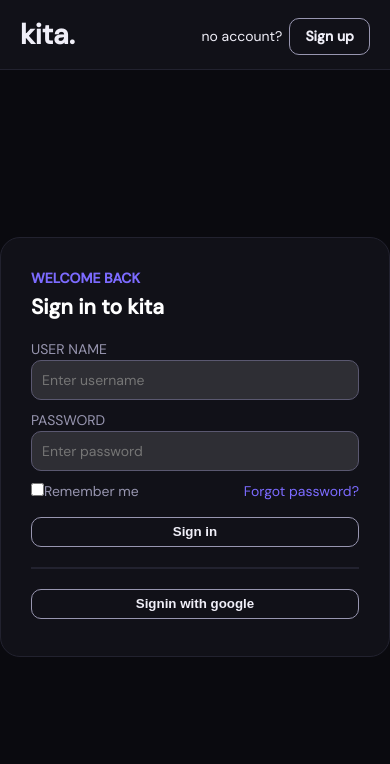
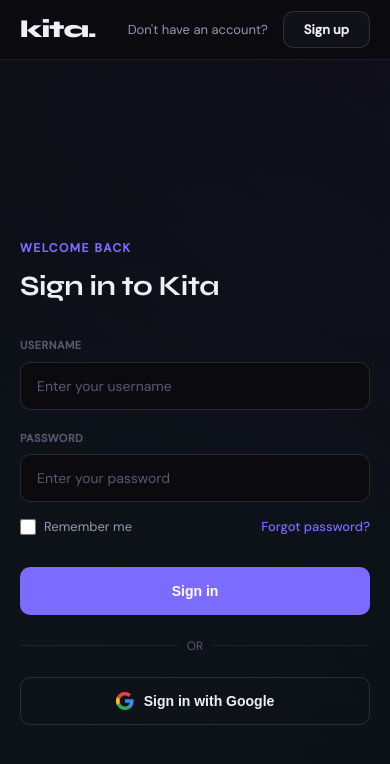
Before and after one commit to nathanielpanis31/Kita, a React (Vite) app in the folder kita-web/: page /login in a window 390 px wide. Shown: the top 764 px of the page. Built offline with nearby package versions, Linux system fonts and the light colour scheme.

Commit message:
fix the login/register UI

```diff
--- a/kita-web/src/page/login-register/login-register.css
+++ b/kita-web/src/page/login-register/login-register.css
@@ -2,205 +2,261 @@
 .loginRegisterHeader {
     display: flex;
     justify-content: space-between;
-    width: 100vw;
-    height: 70px;
-    background-color: var(--bg2);
-    padding: 14px 20px 0 20px;
-    border-bottom: 1px solid var(--bg4);
-    position: sticky;
-    top: 0;
+    align-items: center;
+    width: 100%;
+    height: 60px;
+    background-color: var(--bg);
+    padding: 0 40px;
+    border-bottom: 1px solid var(--border);
+}
+
+.loginRegisterHeader h1 {
+    font-family: var(--font-head);
+    font-size: 24px;
+    font-weight: 800;
+    letter-spacing: -1px;
+    color: var(--text);
 }
 
 .signup {
     display: flex;
     align-items: center;
-    margin-bottom: 10px;
-    gap: 7px;
+    gap: 15px;
+}
+
+.signup p {
+    color: var(--text2);
+    font-size: 13px;
 }
 
 .signup-btn {
-    border: 1px solid var(--text2);
-    border-radius: 10px;
-    padding: 7px 15px;
-    font-weight: bold;
+    border: 1px solid var(--border2);
+    border-radius: var(--radius-sm);
+    padding: 8px 20px;
+    font-weight: 600;
+    font-size: 13px;
+    transition: all 0.2s ease;
+    background: var(--bg2);
 }
 
 .signup-btn:hover {
-    border: 1px solid var(--accent);
+    border-color: var(--accent);
     color: var(--accent);
+    transform: translateY(-1px);
 }
 
-.signup-btn:active {
-    border: 1px solid var(--text2);
-    color: var(--text2);
-}
-
-/* LOGIN CARD CSS */
-.login{
+/* AUTH PAGES LAYOUT */
+.auth-page {
     display: flex;
     align-items: center;
     justify-content: center;
-    height: calc(100vh - 70px);
+    min-height: 100vh;
+    padding-top: 20px;
+    padding-bottom: 20px;
+    background: radial-gradient(circle at top right, rgba(124, 107, 255, 0.05), transparent),
+                radial-gradient(circle at bottom left, rgba(45, 212, 191, 0.05), transparent);
 }
 
-.login-card {
+.auth-card {
     background-color: var(--bg2);
-    border: 1px solid var(--bg4);
-    height: 420px;
-    width: 400px;
-    border-radius: 20px;
-    padding: 30px;
-    margin-bottom: 20px;
+    border: 1px solid var(--border);
+    width: 100%;
+    max-width: 420px;
+    border-radius: var(--radius);
+    padding: 40px;
+    box-shadow: 0 20px 40px rgba(0,0,0,0.3);
+    animation: fadeUp 0.5s ease-out;
 }
 
-.loginCardHeadings {
-    display: flex;
-    flex-direction: column;
-    gap:3px;
+.auth-card h4 {
+    color: var(--accent);
+    font-size: 12px;
+    font-weight: 700;
+    letter-spacing: 1.5px;
+    margin-bottom: 8px;
+    text-transform: uppercase;
 }
 
-.loginCardHeadings h2 {color: white;}
-.loginCardHeadings h4 {color: var(--accent);}
-
-
-.inputs {
-    margin-top: 15px;
-    display: flex;
-    flex-direction: column;
-    gap: 10px;
-    color: var(--text2);
+.auth-card h2 {
+    font-family: var(--font-head);
+    font-size: 28px;
+    font-weight: 700;
+    margin-bottom: 30px;
+    letter-spacing: -0.5px;
 }
 
-.usernameInput, .passwordInput {
-    width: 100%;
-    height: 40px;
-    background-color: var(--border2);
-    padding-left: 10px;
-    border-radius: 10px;
-    border: 1px solid var(--text3);
-    color: var(--text);
-}
-
-.remember-forgot {
-    margin-top: 10px;
-    display: flex;
-    justify-content: space-between;
-    color: var(--text2);
-}
-
-.forgot-password{
-    color: var(--accent);
-}
-
-.forgot-password:hover {
-    color: var(--text2);
-}
-
-.rememberme input[type="checkbox"] {
-    cursor: pointer;
-    accent-color: var(--accent);
-}
-
-.button {
-    margin-top: 15px;
+/* FORM STYLING */
+.auth-form {
     display: flex;
     flex-direction: column;
     gap: 20px;
 }
 
-.signin:hover, .google:hover {
-    background-color: var(--bg3);
+.form-group {
+    display: flex;
+    flex-direction: column;
+    gap: 8px;
 }
 
-.signin:active, .google:active {
-    background-color: var(--bg4);
+.form-group label {
+    font-size: 11px;
+    font-weight: 700;
+    color: var(--text3);
+    letter-spacing: 0.5px;
 }
 
-.signin, .google {
+.form-group input {
     width: 100%;
-    height: 30px;
-    background-color: var(--bg2);
-    border: 1px solid var(--text2);
-    border-radius: 10px;
+    height: 48px;
+    background-color: var(--bg);
+    border: 1px solid var(--border2);
+    border-radius: var(--radius-sm);
+    padding: 0 16px;
     color: var(--text);
-    font-weight: bold;
+    font-size: 14px;
+    transition: all 0.2s ease;
 }
 
+.form-group input:focus {
+    outline: none;
+    border-color: var(--accent);
+    box-shadow: 0 0 0 4px var(--button-focus);
+}
 
+.form-group input::placeholder {
+    color: var(--text3);
+}
 
-/* REGISTER CARD CSS */
-.register{
+/* HELPERS */
+.remember-forgot {
+    display: flex;
+    justify-content: space-between;
+    align-items: center;
+    font-size: 13px;
+    color: var(--text2);
+    margin-top: -5px;
+}
+
+.checkbox-group {
+    display: flex;
+    align-items: center;
+    gap: 8px;
+    cursor: pointer;
+}
+
+.checkbox-group input {
+    width: 16px;
+    height: 16px;
+    accent-color: var(--accent);
+    cursor: pointer;
+}
+
+.forgot-password {
+    color: var(--accent);
+    font-weight: 500;
+    transition: color 0.2s ease;
+}
+
+.forgot-password:hover {
+    color: var(--accent2);
+}
+
+/* BUTTONS */
+.auth-buttons {
+    display: flex;
+    flex-direction: column;
+    gap: 12px;
+    margin-top: 10px;
+}
+
+.btn-primary {
+    width: 100%;
+    height: 48px;
+    background-color: var(--accent);
+    color: white;
+    border: none;
+    border-radius: var(--radius-sm);
+    font-weight: 700;
+    font-size: 14px;
+    cursor: pointer;
+    transition: all 0.2s ease;
+}
+
+.btn-primary:hover {
+    background-color: var(--accent2);
+    transform: translateY(-1px);
+    box-shadow: 0 4px 12px rgba(124, 107, 255, 0.3);
+}
+
+.btn-secondary {
+    width: 100%;
+    height: 48px;
+    background-color: transparent;
+    color: var(--text);
+    border: 1px solid var(--border2);
+    border-radius: var(--radius-sm);
+    font-weight: 600;
+    font-size: 14px;
+    cursor: pointer;
     display: flex;
     align-items: center;
     justify-content: center;
-    height: calc(100vh - 70px);
-    margin-top: 40px;
-    margin-bottom: 40px;
+    gap: 10px;
+    transition: all 0.2s ease;
 }
 
-.register h2 {color: white;}
-.register h4 { color: var(--accent);}
-
-.register-card {
-    background-color: var(--bg2);
-    border: 1px solid var(--bg4);
-    height: 550px;
-    width: 400px;
-    border-radius: 20px;
-    padding: 30px;
+.btn-secondary:hover {
+    background-color: var(--bg3);
+    border-color: var(--text3);
 }
 
-.loginCardHeadings {
+.auth-divider {
     display: flex;
-    flex-direction: column;
-    gap:3px;
+    align-items: center;
+    text-align: center;
+    color: var(--text3);
+    font-size: 12px;
+    margin: 10px 0;
 }
 
-.register-input {
-    margin-top: 15px;
-    display: flex;
-    flex-direction: column;
-    gap: 10px;
-    color: var(--text2);
+.auth-divider::before,
+.auth-divider::after {
+    content: '';
+    flex: 1;
+    border-bottom: 1px solid var(--border);
 }
 
-.register-input input{
-    width: 100%;
-    height: 40px;
-    background-color: var(--border2);
-    padding-left: 10px;
-    border-radius: 10px;
-    border: 1px solid var(--text3);
-    color: var(--text);
+.auth-divider span {
+    padding: 0 10px;
 }
 
+/* REGISTER SPECIFIC */
 .terms-policy {
+    font-size: 12px;
+    color: var(--text2);
     display: flex;
-    flex-direction: row;
+    gap: 8px;
+    line-height: 1.4;
 }
 
-.terms-policy input[type="checkbox"] {
-    width: auto;
-    height: auto;
-    accent-color: var(--accent);
-    cursor: pointer;
-    margin-right: 5px;
-    margin-left: 2px;
+.terms-policy input {
+    margin-top: 2px;
 }
 
-.register-button {
-    margin-top: 15px;
-    display: flex;
-    flex-direction: column;
-    gap: 20px;
+.terms-policy a {
+    color: var(--accent);
+    font-weight: 500;
 }
 
-.register-google {
-    width: 100%;
-    height: 30px;
-    background-color: var(--bg2);
-    border: 1px solid var(--text2);
-    border-radius: 10px;
-    color: var(--text);
-    font-weight: bold;
+@media (max-width: 480px) {
+    .auth-card {
+        padding: 30px 20px;
+        border: none;
+        box-shadow: none;
+        background: transparent;
+    }
+
+    .loginRegisterHeader {
+        padding: 0 20px;
+    }
 }
--- a/kita-web/src/page/login-register/login.jsx
+++ b/kita-web/src/page/login-register/login.jsx
@@ -5,80 +5,88 @@
 import { useNavigate } from "react-router-dom";
 
 function Login() {
-
-        const [userName, setUserName] = useState()
-        const [registerPassword, setPassword] = useState()
+    const [userName, setUserName] = useState('')
+    const [registerPassword, setPassword] = useState('')
     const navigate = useNavigate()
 
     const handleSubmit = (e) => {
         e.preventDefault()
-            axios.post('http://localhost:3001/api/login',{userName, registerPassword})
+        axios.post('http://localhost:3001/api/login', { userName, registerPassword })
             .then(result => {
-                console.log(result)
-                if(result.data === "Success") {
+                if (result.data === "Success") {
                     navigate('/dashboard')
                 }
-
             })
             .catch(err => console.log(err))
-
     }
 
-    return(
-        <>
-
-            <div className="loginRegisterHeader">
+    return (
+        <div className="auth-container">
+            <header className="loginRegisterHeader">
                 <h1>kita.</h1>
-
                 <div className="signup">
-                    <p>no account?</p>
+                    <p>Don't have an account?</p>
                     <Link to="/register" className="signup-btn">Sign up</Link>
                 </div>
+            </header>
+
+            <main className="auth-page">
+                <div className="auth-card">
+                    <div className="auth-header">
+                        <h4>Welcome back</h4>
+                        <h2>Sign in to Kita</h2>
                     </div>
 
-            <div className="login">
-                <div className="login-card">
-                    <div className="loginCardHeadings">
-                        <h4>WELCOME BACK</h4>
-                        <h2>Sign in to kita</h2>
+                    <form className="auth-form" onSubmit={handleSubmit}>
+                        <div className="form-group">
+                            <label htmlFor="userName">USERNAME</label>
+                            <input
+                                type="text"
+                                id="userName"
+                                placeholder="Enter your username"
+                                onChange={(e) => setUserName(e.target.value)}
+                                required
+                            />
                         </div>
 
-                    <form onSubmit={handleSubmit}>
-                    <div className="register-input">
-                        <div className="register-userName">
-                            <label htmlFor="userName">USER NAME</label><br />
-                            <input type="text" name="userName" placeholder="Enter username" onChange={(e) => setUserName(e.target.value)} required />
-                        </div>
-
-                        <div className="register-password">
-                            <label htmlFor="registerPassword">PASSWORD</label><br />
-                            <input type="password" name="registerPassword" placeholder="Enter password" onChange={(e) => setPassword(e.target.value)} required/>
-                        </div>
+                        <div className="form-group">
+                            <label htmlFor="password">PASSWORD</label>
+                            <input
+                                type="password"
+                                id="password"
+                                placeholder="Enter your password"
+                                onChange={(e) => setPassword(e.target.value)}
+                                required
+                            />
                         </div>
 
                         <div className="remember-forgot">
-                        <div className="rememberme">
-                            <input type="checkbox" id="remember" name="remember" />
-                            <label htmlFor="remember">Remember me</label>
+                            <label className="checkbox-group">
+                                <input type="checkbox" id="remember" />
+                                <span>Remember me</span>
+                            </label>
+                            <a href="#" className="forgot-password">Forgot password?</a>
                         </div>
 
-                        <div className="forgot-password">
-                            <a href="#">Forgot password?</a>
+                        <div className="auth-buttons">
+                            <button type="submit" className="btn-primary">Sign in</button>
+                            <div className="auth-divider">
+                                <span>OR</span>
                             </div>
-                    </div>
-
-                    <div className="button">
-                        <button type="submit" className="signin">Sign in</button>
-                        <hr />
-                        <button className="google">Signin with google</button>
+                            <button type="button" className="btn-secondary">
+                                <svg width="18" height="18" viewBox="0 0 18 18">
+                                    <path fill="#4285F4" d="M17.64 9.2c0-.63-.06-1.25-.16-1.84H9v3.49h4.84a4.14 4.14 0 0 1-1.8 2.71v2.26h2.91a8.78 8.78 0 0 0 2.69-6.62z"/>
+                                    <path fill="#34A853" d="M9 18c2.43 0 4.47-.8 5.96-2.18l-2.91-2.26c-.8.54-1.83.86-3.05.86-2.34 0-4.33-1.58-5.04-3.71H.95v2.33A9 9 0 0 0 9 18z"/>
+                                    <path fill="#FBBC05" d="M3.96 10.71a5.4 5.4 0 0 1 0-3.42V4.96H.95a9 9 0 0 0 0 8.08l3.01-2.33z"/>
+                                    <path fill="#EA4335" d="M9 3.58c1.32 0 2.5.45 3.44 1.35l2.58-2.58A8.96 8.96 0 0 0 9 0 9 9 0 0 0 .95 4.96l3.01 2.33c.71-2.13 2.7-3.71 5.04-3.71z"/>
+                                </svg>
+                                Sign in with Google
+                            </button>
                         </div>
                     </form>
-
                 </div>
+            </main>
         </div>
-
-
-        </>
     )
 }
 
--- a/kita-web/src/page/login-register/register.jsx
+++ b/kita-web/src/page/login-register/register.jsx
@@ -5,75 +5,105 @@
 import { useNavigate } from "react-router-dom";
 
 function Register() {
-
-    const [fullName, setFullName] = useState()
-    const [userName, setUserName] = useState()
-    const [registerPassword, setPassword] = useState()
-    const [registerConfirmPassword, setConfirmPassword] = useState()
+    const [fullName, setFullName] = useState('')
+    const [userName, setUserName] = useState('')
+    const [registerPassword, setPassword] = useState('')
+    const [registerConfirmPassword, setConfirmPassword] = useState('')
     const navigate = useNavigate()
 
     const handleSubmit = (e) => {
         e.preventDefault()
-        axios.post('http://localhost:3001/api/register', {fullName, userName, registerPassword, registerConfirmPassword})
-        .then(result => {console.log(result)
+        axios.post('http://localhost:3001/api/register', {
+            fullName,
+            userName,
+            registerPassword,
+            registerConfirmPassword
+        })
+        .then(result => {
+            console.log(result)
             navigate('/login')
         })
         .catch(err => console.log(err))
-
     }
 
     return (
-        <>
-        <div className="loginRegisterHeader">
+        <div className="auth-container">
+            <header className="loginRegisterHeader">
                 <h1>kita.</h1>
-
                 <div className="signup">
-                <p>already have an account?</p>
+                    <p>Already have an account?</p>
                     <Link to="/login" className="signup-btn">Sign in</Link>
                 </div>
+            </header>
+
+            <main className="auth-page">
+                <div className="auth-card">
+                    <div className="auth-header">
+                        <h4>Get Started</h4>
+                        <h2>Create your account</h2>
                     </div>
 
-
-        <div className="register">
-            <div className="register-card">
-                <h4>GET STARTED</h4>
-                <h2>Create your account</h2>
-
-                <form onSubmit={handleSubmit}>
-                <div className="register-input">
-                    <div className="full-name">
-                        <label htmlFor="fullName">FULL NAME</label><br />
-                        <input type="text" name="fullName" placeholder="Enter full name" onChange={(e) => setFullName(e.target.value)} required/>
+                    <form className="auth-form" onSubmit={handleSubmit}>
+                        <div className="form-group">
+                            <label htmlFor="fullName">FULL NAME</label>
+                            <input
+                                type="text"
+                                id="fullName"
+                                placeholder="Enter your full name"
+                                onChange={(e) => setFullName(e.target.value)}
+                                required
+                            />
                         </div>
 
-                    <div className="register-userName">
-                        <label htmlFor="userName">USER NAME</label><br />
-                        <input type="text" name="userName" placeholder="Enter username" onChange={(e) => setUserName(e.target.value)} required />
+                        <div className="form-group">
+                            <label htmlFor="userName">USERNAME</label>
+                            <input
+                                type="text"
+                                id="userName"
+                                placeholder="Choose a username"
+                                onChange={(e) => setUserName(e.target.value)}
+                                required
+                            />
                         </div>
 
-                    <div className="register-password">
-                        <label htmlFor="registerPassword">PASSWORD</label><br />
-                        <input type="password" name="registerPassword" placeholder="Enter password" onChange={(e) => setPassword(e.target.value)} required/>
+                        <div className="form-group">
+                            <label htmlFor="registerPassword">PASSWORD</label>
+                            <input
+                                type="password"
+                                id="registerPassword"
+                                placeholder="Create a password"
+                                onChange={(e) => setPassword(e.target.value)}
+                                required
+                            />
                         </div>
 
                         <div className="terms-policy">
-                        <input type="checkbox" id="terms" name="terms"/>
-                        <label htmlFor="terms">I agree to the Terms and Privacy Policy</label>
+                            <input type="checkbox" id="terms" required />
+                            <label htmlFor="terms">
+                                I agree to the <a href="#">Terms</a> and <a href="#">Privacy Policy</a>
+                            </label>
                         </div>
 
-                    <div className="register-button">
-                        <button type="submit" className="signin">Sign up</button>
-                        <hr />
-                        <button className="register-google">Signin with google</button>
+                        <div className="auth-buttons">
+                            <button type="submit" className="btn-primary">Create account</button>
+                            <div className="auth-divider">
+                                <span>OR</span>
                             </div>
+                            <button type="button" className="btn-secondary">
+                                <svg width="18" height="18" viewBox="0 0 18 18">
+                                    <path fill="#4285F4" d="M17.64 9.2c0-.63-.06-1.25-.16-1.84H9v3.49h4.84a4.14 4.14 0 0 1-1.8 2.71v2.26h2.91a8.78 8.78 0 0 0 2.69-6.62z"/>
+                                    <path fill="#34A853" d="M9 18c2.43 0 4.47-.8 5.96-2.18l-2.91-2.26c-.8.54-1.83.86-3.05.86-2.34 0-4.33-1.58-5.04-3.71H.95v2.33A9 9 0 0 0 9 18z"/>
+                                    <path fill="#FBBC05" d="M3.96 10.71a5.4 5.4 0 0 1 0-3.42V4.96H.95a9 9 0 0 0 0 8.08l3.01-2.33z"/>
+                                    <path fill="#EA4335" d="M9 3.58c1.32 0 2.5.45 3.44 1.35l2.58-2.58A8.96 8.96 0 0 0 9 0 9 9 0 0 0 .95 4.96l3.01 2.33c.71-2.13 2.7-3.71 5.04-3.71z"/>
+                                </svg>
+                                Sign up with Google
+                            </button>
                         </div>
                     </form>
-
                 </div>
+            </main>
         </div>
-        </>
-
-
     )
 }
+
 export default Register;
```
Also changed, not shown: kita-web/src/page/dashboard/dashboard.jsx (+14 -8 lines). Lines whose indentation alone changed are shown as unchanged.
